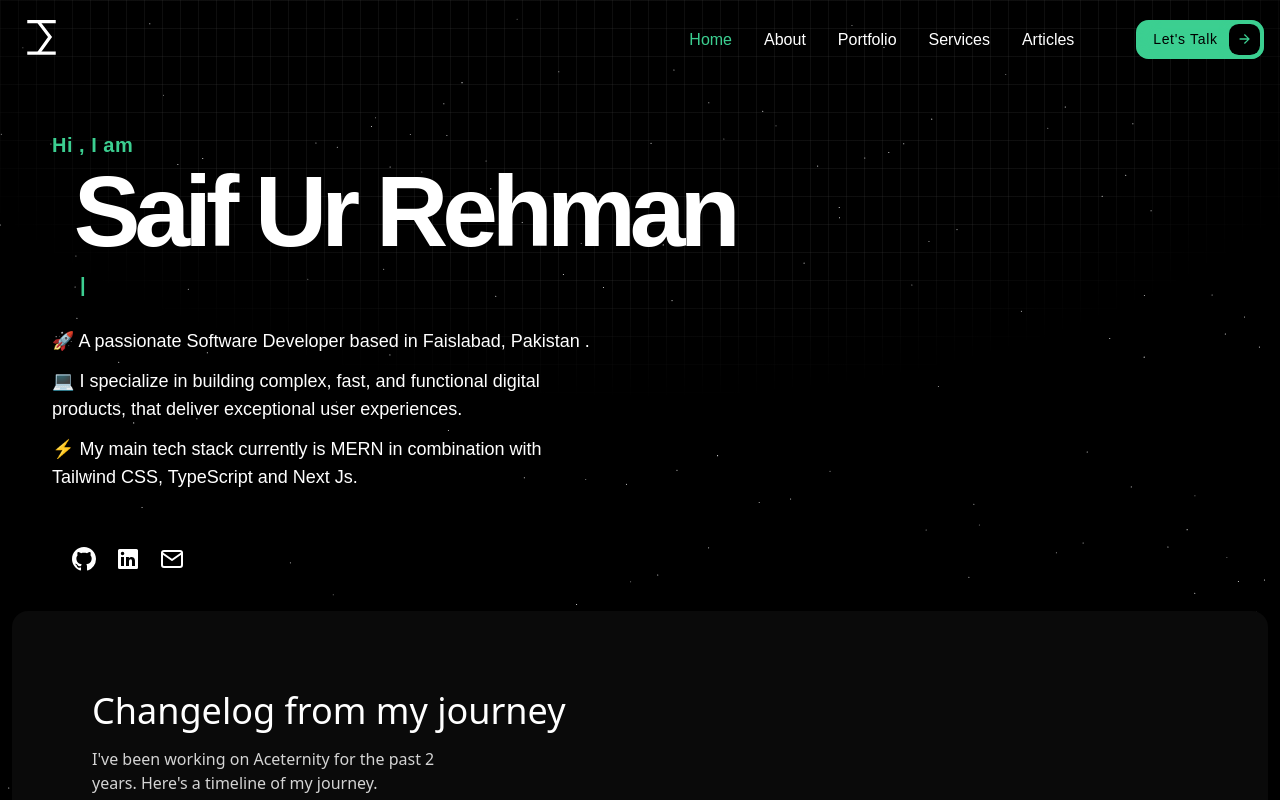
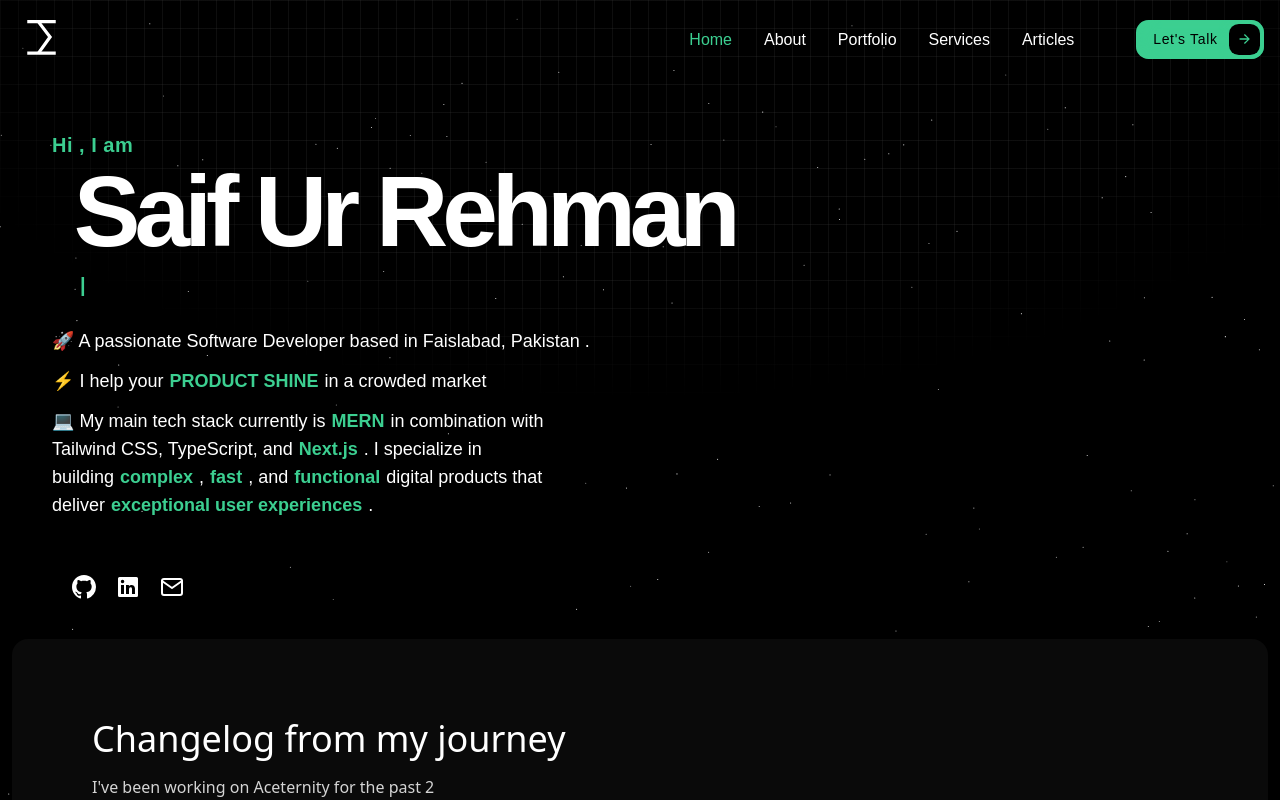
Before and after one commit to Saif-Arshad/devfolio, a Next.js app: page / in a window 1280 px wide. Shown: the top 800 px of the page. Built offline with nearby package versions, Linux system fonts and the light colour scheme.

Commit message:
feat: enhance AboutHero and FirstAbout components with improved messaging and styling; add WhatWeDo component

```diff
--- a/app/_components/home/hero-section.tsx
+++ b/app/_components/home/hero-section.tsx
@@ -47,12 +47,31 @@ export default function FirstAbout() {
                         .
                     </p>
                     <p className="mt-3 text-white text-lg">
-                        💻 I specialize in building complex, fast, and functional digital products,
-                        that deliver exceptional user experiences.
+                        ⚡ I help your
+                        <span className="text-primaryColor font-semibold px-1.5">
+                            PRODUCT SHINE
+                        </span>
+                        in a crowded market
+
                     </p>
                     <p className="mt-3 text-white text-lg">
-                        ⚡ My main tech stack currently is MERN in combination with Tailwind CSS, TypeScript and Next Js.
+                        💻
+                        My main tech stack currently is
+                        <span className="text-primaryColor font-semibold px-1.5">MERN</span>
+                        in combination with
+                        Tailwind CSS,
+                        TypeScript,
+                        and
+                        <span className="text-primaryColor font-semibold px-1.5">Next.js</span>.
+                        I specialize in building
+                        <span className="text-primaryColor font-semibold px-1.5">complex</span>,
+                        <span className="text-primaryColor font-semibold px-1.5">fast</span>, and
+                        <span className="text-primaryColor font-semibold px-1.5">functional</span>
+                        digital products that deliver
+                        <span className="text-primaryColor font-semibold px-1.5">exceptional user experiences</span>.
                     </p>
+
+
                     <div className="flex flex-wrap mt-10">
                         <a href="https://github.com/Saif-Arshad" target='_blank' rel="noreferrer" className="ml-5 mt-4 hover:text-primaryColor transform hover:scale-110 transition duration-500">
                             <svg xmlns="http://www.w3.org/2000/svg" viewBox="0 0 16 16" fill="currentColor" className="h-6 w-6" aria-hidden="true">
--- a/app/about-us/_components/AboutHero.tsx
+++ b/app/about-us/_components/AboutHero.tsx
@@ -6,16 +6,15 @@ function AboutHero() {
     const slugs = [
         "typescript",
         "javascript",
-        "dart",
-        "java",
+        "mysql",
+        "python",
         "react",
-        "flutter",
-        "android",
+        "reactnative",
+        "postman",
         "html5",
         "css3",
         "nodedotjs",
         "express",
-        "nextdotjs",
         "prisma",
         "amazonaws",
         "postgresql",
@@ -31,12 +30,11 @@ function AboutHero() {
         "github",
         "gitlab",
         "visualstudiocode",
-        "androidstudio",
         "nextjs",
         "figma",
     ];
     return (
-        <div className="flex flex-wrap w-full px-5 lg:px-10 items-start">
+        <div className="flex flex-wrap w-full px-1 sm:px-5 lg:px-10 items-start">
             <div className="flex flex-col w-full lg:w-1/2  mt-7 ">
                 <div className='flex flex-col items-start '>
 
@@ -45,21 +43,32 @@ function AboutHero() {
                         text=" Saif Ur Rehman."
                     />
                     <h3 className="text-primaryColor tracking-wide mt-1 ml-3  font-semibold text-xl">
-                        A Software Engineer
+                        Software Engineer
                     </h3>
                 </div>
                 <div >
 
                     <p className="mt-7 text-white text-lg">
-                        🚀I build clean, responsive, engaging, and accessible digital experiences.
+                        ⚡ I help your
+                        <span className="text-primaryColor font-semibold px-1.5">
+                            PRODUCT SHINE
+                        </span>
+                        in a crowded market
+
                     </p>
                     <p className="mt-3 text-white text-lg">
-                        ⚡ Exploring opportunities and side projects.
+                        💻 Exploring opportunities and side projects.
                     </p>
                     <p className="mt-3 text-white text-lg">
-                        💻 I enjoy playing with the latest technologies and continuously
-                        strive to improve my skills and knowledge.
+                        🚀 I create clean, responsive, engaging, and accessible digital experiences.
+                        I specialize in crafting
+                        <span className="text-primaryColor font-semibold px-1.5">complex</span>,
+                        <span className="text-primaryColor font-semibold px-1.5">fast</span>, and
+                        <span className="text-primaryColor font-semibold px-1.5">functional</span>
+                        digital products that deliver
+                        <span className="text-primaryColor font-semibold px-1.5">exceptional user experiences</span>.
                     </p>
+
 
 
                     <div className="flex flex-wrap mt-10">
--- /dev/null
+++ b/app/about-us/_components/what-we-do.tsx
@@ -0,0 +1,8 @@
+import React from 'react'
+function WhatWeDo() {
+    return (
+        <div>WhatWeDo</div>
+    )
+}
+
+export default WhatWeDo
--- a/package.json
+++ b/package.json
@@ -10,6 +10,7 @@
   },
   "dependencies": {
     "@radix-ui/react-hover-card": "^1.1.3",
+    "@react-spring/web": "^9.7.5",
     "@tabler/icons-react": "^3.21.0",
     "class-variance-authority": "^0.7.0",
     "clsx": "^2.1.1",
```
Also changed, not shown: 1 other file (tests, documents, lock files or other folders).
